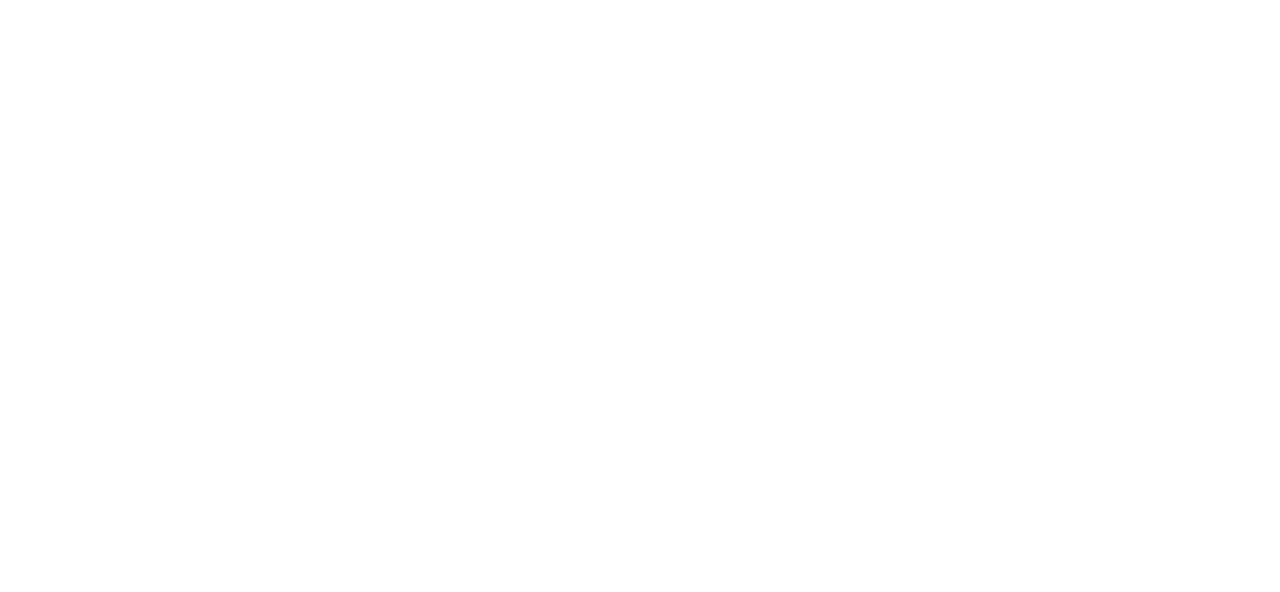
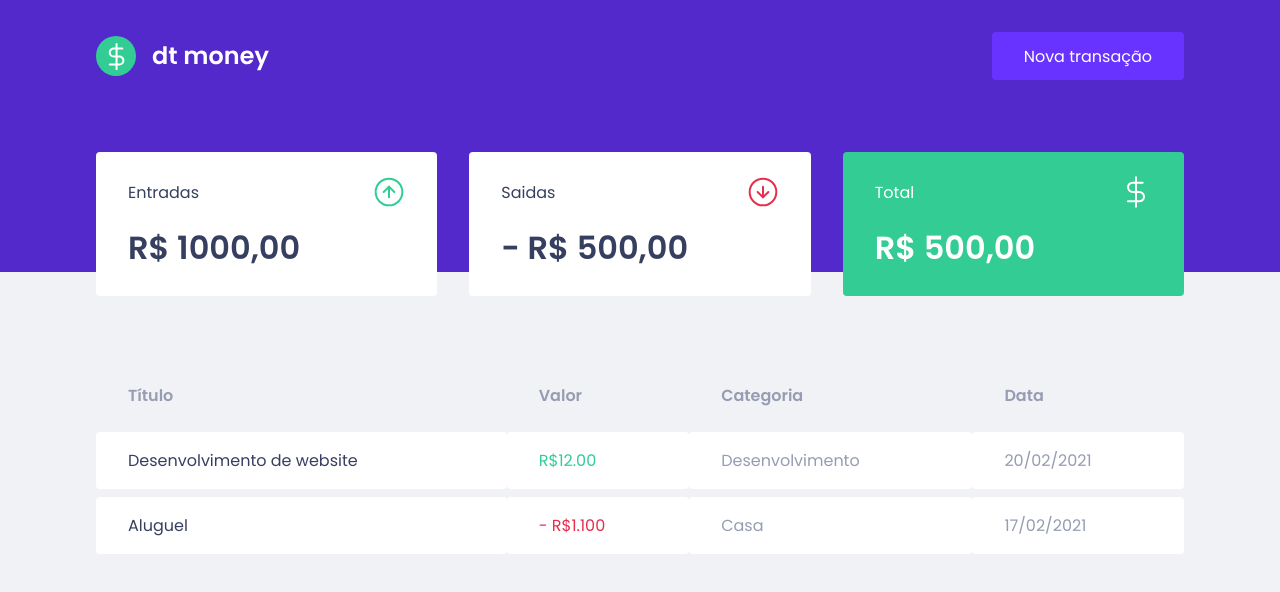
Before and after one commit to Seveshy/dtmoney, a React (Create React App) app: page / in a window 1280 px wide. Shown: the top 592 px of the page. Built offline with nearby package versions, Linux system fonts and the light colour scheme.

Commit message:
Componentização

```diff
--- a/public/index.html
+++ b/public/index.html
@@ -10,7 +10,7 @@
 
     <title>dtmoney</title>
 
-    <link href="https://fonts.googleapis.com/css2?family=Poppins:wght@400;600&display=swap" rel="stylesheet">
+    <link href="https://fonts.googleapis.com/css2?family=Poppins:wght@400;500;600&display=swap" rel="stylesheet">
 
   </head>
   <body>
--- a/src/App.tsx
+++ b/src/App.tsx
@@ -1,9 +1,15 @@
 import { GlobalStyle } from './styles/global';
+
+import { Header } from './components/Header'
+import { Dashboard } from './components/Dashboard'
 
 export function App() {
   return (
-    <div className="App">
-    <GlobalStyle />
-    </div>
+    <>
+      <Header />
+      <Dashboard />
+
+      <GlobalStyle />
+    </>
   );
 }
--- /dev/null
+++ b/src/components/Dashboard/index.tsx
@@ -0,0 +1,14 @@
+import { Summary } from "../Summary";
+import { TransactionTable } from "../TransactionTable";
+
+
+import { Container } from "./styles";
+
+export function Dashboard(){
+    return (
+        <Container>
+            <Summary />
+            <TransactionTable />
+        </Container>
+    )
+}
--- /dev/null
+++ b/src/components/Dashboard/styles.ts
@@ -0,0 +1,7 @@
+import styled from 'styled-components'
+
+export const Container = styled.div`
+    max-width: 1120px;
+    margin: 0 auto;
+    padding: 2.5rem 1rem;
+`
--- /dev/null
+++ b/src/components/Header/index.tsx
@@ -0,0 +1,16 @@
+import logo from '../../assets/logo.svg'
+
+import { Container, Content } from './styles'
+
+export function Header(){
+    return (
+        <Container>
+           <Content>
+           <img src={logo} alt="dtmoney"/>
+            <button type="button">
+                Nova transação
+            </button>
+           </Content>
+        </Container>
+    )
+}
--- /dev/null
+++ b/src/components/Header/styles.ts
@@ -0,0 +1,31 @@
+import styled from 'styled-components';
+
+export const Container = styled.header`
+    background: var(--blue);
+`;
+
+export const Content = styled.div`
+    max-width: 1120px;
+    margin: 0 auto;
+
+    padding: 2rem 1rem 12rem;
+    display: flex;
+    align-items: center;
+    justify-content: space-between;
+
+    button {
+        font-size: 1rem;
+        color: #fff;
+        background: var(--blue-light);
+        border: 0;
+        padding: 0 2rem;
+        border-radius: 0.25rem;
+        height: 3rem;
+
+        transition: 0.2s;
+
+        &:hover {
+            filter: brightness(0.9);
+        }
+    }
+`;
--- /dev/null
+++ b/src/components/Summary/index.tsx
@@ -0,0 +1,33 @@
+import incomeImg from '../../assets/income.svg'
+import outcome from '../../assets/outcome.svg'
+import total from '../../assets/total.svg'
+
+import { Container } from './styles'
+
+export function Summary() {
+    return (
+        <Container>
+            <div>
+                <header>
+                    <p>Entradas</p>
+                    <img src={incomeImg} alt="Entradas"/>
+                </header>
+                <strong>R$ 1000,00</strong>
+            </div>
+            <div>
+                <header>
+                    <p>Saidas</p>
+                    <img src={outcome} alt="Saidas"/>
+                </header>
+                <strong>- R$ 500,00</strong>
+            </div>
+            <div className="highlight-background">
+                <header>
+                    <p>Total</p>
+                    <img src={total} alt="Total"/>
+                </header>
+                <strong>R$ 500,00</strong>
+            </div>
+        </Container>
+    )
+}
--- /dev/null
+++ b/src/components/Summary/styles.ts
@@ -0,0 +1,34 @@
+import styled from 'styled-components';
+
+export const Container = styled.div`
+    display: grid;
+    grid-template-columns: repeat(3, 1fr);
+    gap: 2rem;
+    margin-top: -10rem;
+
+    div {
+        background: var(--shape);
+        padding: 1.5rem 2rem;
+        border-radius: 0.25rem;
+        color: var(--text-title);
+
+        header {
+            display: flex;
+            align-items: center;
+            justify-content: space-between;
+        }
+
+        strong {
+            display: block;
+            margin-top: 1rem;
+            font-size: 2rem;
+            font-weight: bold;
+            line-height: 3rem;
+        }
+
+        &.highlight-background {
+            background: var(--green);
+            color: #fff;
+        }
+    }
+`;
--- /dev/null
+++ b/src/components/TransactionTable/index.tsx
@@ -0,0 +1,33 @@
+import { Container } from "./styles";
+
+export function TransactionTable(){
+    return (
+        <Container>
+            <table>
+                <thead>
+                    <tr>
+                        <th>Título</th>
+                        <th>Valor</th>
+                        <th>Categoria</th>
+                        <th>Data</th>
+                    </tr>
+                </thead>
+
+                <tbody>
+                    <tr>
+                        <td>Desenvolvimento de website</td>
+                        <td className="deposit">R$12.00</td>
+                        <td>Desenvolvimento</td>
+                        <td>20/02/2021</td>
+                    </tr>
+                    <tr>
+                        <td>Aluguel</td>
+                        <td className="withdraw">- R$1.100</td>
+                        <td>Casa</td>
+                        <td>17/02/2021</td>
+                    </tr>
+                </tbody>
+            </table>
+        </Container>
+    )
+}
--- /dev/null
+++ b/src/components/TransactionTable/styles.ts
@@ -0,0 +1,39 @@
+import styled from 'styled-components';
+
+export const Container = styled.div`
+    margin-top: 4rem;
+
+    table {
+        width: 100%;
+        border-spacing: 0 0.5rem;
+
+        th {
+            color: var(--text-body);
+            font-weight: bold;
+            padding: 1rem 2rem;
+            text-align: left;
+            line-height: 1.5rem;
+        }
+
+        td {
+            padding: 1rem 2rem;
+            border: 0;
+            background: var(--shape);
+            color: var(--text-body);
+            border-radius: 0.25rem;
+
+            &:first-child {
+                color: var(--text-title);
+            }
+
+            &.deposit {
+                color: var(--green);
+            }
+
+            &.withdraw {
+                color: var(--red);
+            }
+        }
+    }
+
+`;
--- a/src/styles/global.ts
+++ b/src/styles/global.ts
@@ -5,7 +5,7 @@ export const GlobalStyle = createGlobalStyle`
         --background: #f0f2f5;
         --red: #E52E4D;
         --blue: #5429CC;
-
+        --green: #33CC95;
         --blue-light: #6933FF;
 
         --text-title: #363F5F;
@@ -32,7 +32,7 @@ export const GlobalStyle = createGlobalStyle`
     }
 
     body {
-        background: var(----background);
+        background: var(--background);
         -webkit-font-smoothing: antialiased;
     }
 
```
